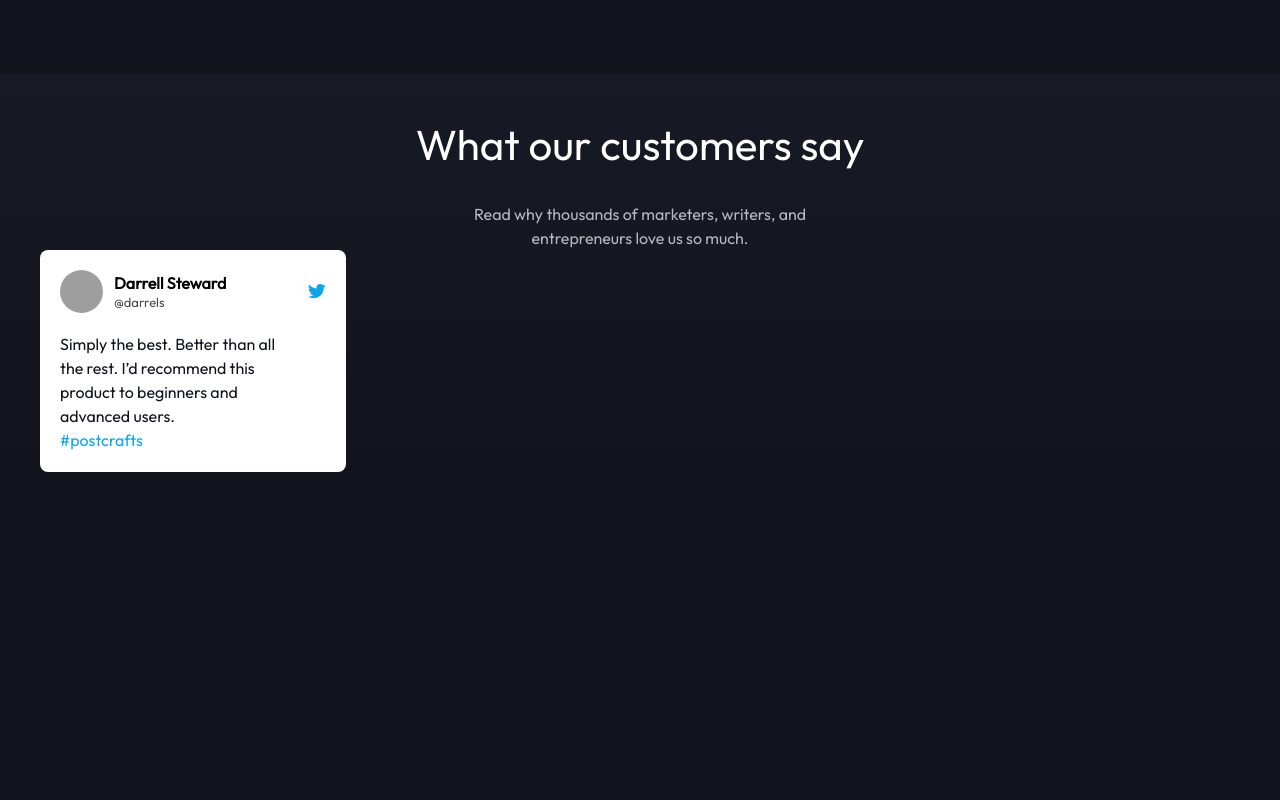
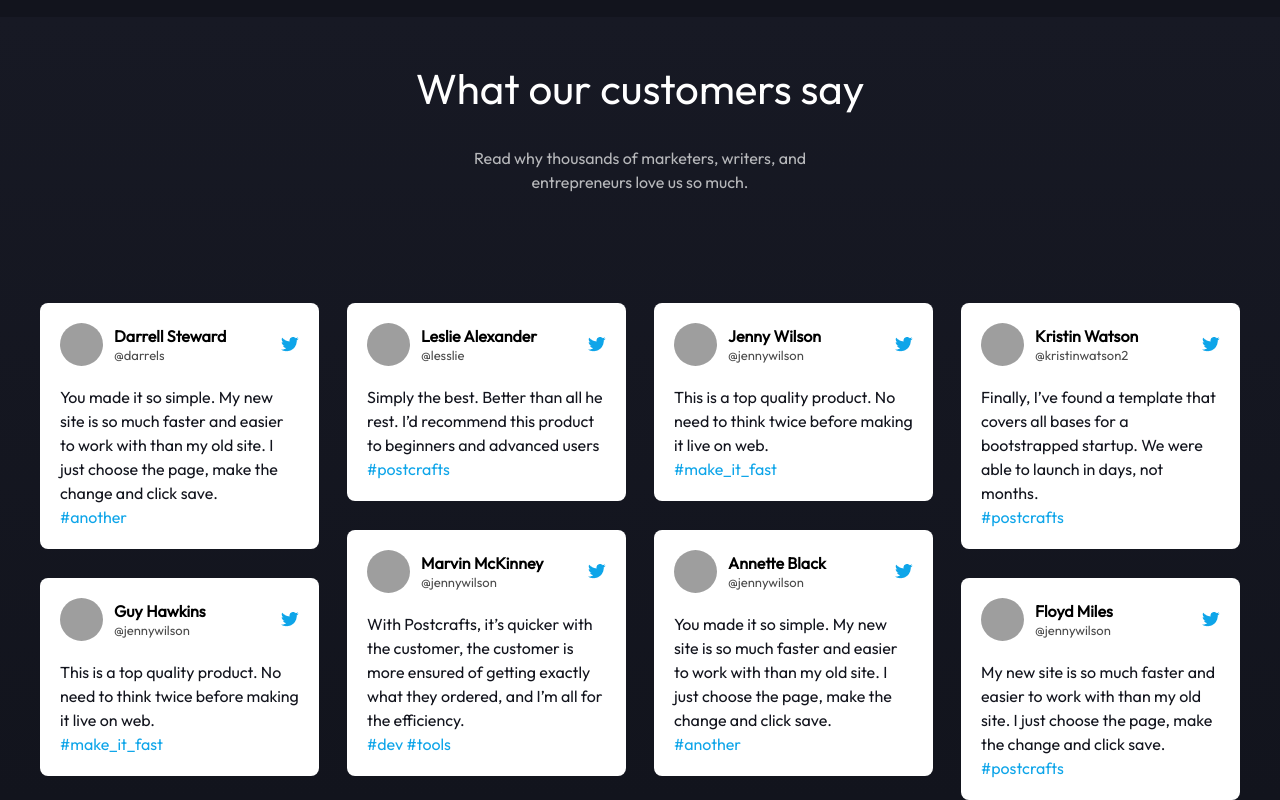
Before and after one commit to Galib6/uniclient_tech, a Next.js app: page / in a window 1280 px wide. Shown: the part 3972-4772 px from the top of the page. Before the commit the page ends 4444 px from the top, so only its background shows below. Built offline with nearby package versions, Linux system fonts and the light colour scheme; grey boxes are pictures that could not be loaded.

Commit message:
card added

```diff
--- a/components/BlogHeadline.jsx
+++ b/components/BlogHeadline.jsx
@@ -12,7 +12,7 @@ const BlogHeadline = () => {
   return (
     <div>
       <Wrapper>
-        <h1 className="text-[42px] text-center text-white mt-[88px] leading-tight">
+        <h1 className="text-[42px] text-center text-white mt-[28px] leading-tight">
           Mixland helps you <br /> build beautiful website
         </h1>
         <div className="grid grid-cols-3 mt-[83px] gap-[49px] mb-[126px]">
--- a/components/Testimonial.jsx
+++ b/components/Testimonial.jsx
@@ -1,7 +1,74 @@
 import React from "react";
 import Wrapper from "./Warpper";
+import TwitterCard from "./twitterCard";
 
 const Testimonial = () => {
+  const twitterData = [
+    {
+      id: 1,
+      thumb: "https://i.ibb.co/q5qrW6b/Ellipse-14.png",
+      name: "Darrell Steward",
+      userName: "@darrels",
+      post: "You made it so simple. My new site is so much faster and easier to work with than my old site. I just choose the page, make the change and click save.",
+      hashTag: "#another",
+    },
+    {
+      id: 2,
+      thumb: "https://i.ibb.co/2KLLCB8/Ellipse-14-1.png",
+      name: "Leslie Alexander",
+      userName: "@lesslie",
+      post: "Simply the best. Better than all  he rest. I’d recommend this  product to beginners and  advanced users ",
+      hashTag: "#postcrafts",
+    },
+    {
+      id: 3,
+      thumb: "https://i.ibb.co/8g6msZJ/Ellipse-14-2.png",
+      name: "Jenny Wilson",
+      userName: "@jennywilson",
+      post: "This is a top quality product. No  need to think twice before making   it live on web.  ",
+      hashTag: "#make_it_fast",
+    },
+    {
+      id: 4,
+      thumb: "https://i.ibb.co/Q8HH0CC/Ellipse-14-3.png",
+      name: "Kristin Watson",
+      userName: "@kristinwatson2",
+      post: "Finally, I’ve found a template that covers all bases for a bootstrapped startup. We were able to launch in days, not months.",
+      hashTag: "#postcrafts",
+    },
+    {
+      id: 5,
+      thumb: "https://i.ibb.co/tQtqzjh/Ellipse-14-4.png",
+      name: "Guy Hawkins",
+      userName: "@jennywilson",
+      post: "This is a top quality product. No need to think twice before making it live on web.",
+      hashTag: "#make_it_fast",
+    },
+    {
+      id: 6,
+      thumb: "https://i.ibb.co/cXwWV67/Ellipse-14-5.png",
+      name: "Marvin McKinney",
+      userName: "@jennywilson",
+      post: "With Postcrafts, it’s quicker with the customer, the customer is more ensured of getting exactly what they ordered, and I’m all for the efficiency.",
+      hashTag: "#dev #tools",
+    },
+    {
+      id: 7,
+      thumb: "https://i.ibb.co/qrV53jT/Ellipse-14-6.png",
+      name: "Annette Black",
+      userName: "@jennywilson",
+      post: "You made it so simple. My new site is so much faster and easier to work with than my old site. I just choose the page, make the change and click save.",
+      hashTag: "#another",
+    },
+    {
+      id: 8,
+      thumb: "https://i.ibb.co/Pgwp8v5/Ellipse-14-7.png",
+      name: "Floyd Miles",
+      userName: "@jennywilson",
+      post: "My new site is so much faster and easier to work with than my old site. I just choose the page, make the change and click save.",
+      hashTag: "#postcrafts",
+    },
+  ];
   return (
     <div className="gradient-background">
       <Wrapper>
@@ -12,30 +79,22 @@ const Testimonial = () => {
           Read why thousands of marketers, writers, and <br /> entrepreneurs
           love us so much.
         </p>
-        <div>
-          <div className="w-[306px] bg-white p-[20px] rounded-lg">
-            <div className="flex justify-between items-center">
-              <div className="flex justify-start items-center">
-                <img
-                  src="https://cdn.pixabay.com/photo/2015/04/23/22/00/tree-736885_1280.jpg"
-                  alt=""
-                  className="h-[43px] w-[43px] rounded-full mr-[11px]"
-                />
-                <div>
-                  <h1 className="font-semibold text-[16px] text-black">
-                    Darrell Steward
-                  </h1>
-                  <p className="text-[13px] opacity-70 mt-[-2px]">@darrels</p>
-                </div>
-              </div>
-              <img src="twitter.png" alt="" />
-            </div>
-            <p className="text-[#12141D] text-[16px] mt-[19px]">
-              Simply the best. Better than all <br /> the rest. I’d recommend
-              this <br />
-              product to beginners and <br /> advanced users. <br />{" "}
-              <span className="text-[#0EA5E9]">#postcrafts</span>
-            </p>
+        <div className="grid grid-cols-4 gap-[28px] mt-[109px]">
+          <div className="space-y-[29px]">
+            <TwitterCard data={twitterData[0]}></TwitterCard>
+            <TwitterCard data={twitterData[4]}></TwitterCard>
+          </div>
+          <div className="space-y-[29px]">
+            <TwitterCard data={twitterData[1]}></TwitterCard>
+            <TwitterCard data={twitterData[5]}></TwitterCard>
+          </div>
+          <div className="space-y-[29px]">
+            <TwitterCard data={twitterData[2]}></TwitterCard>
+            <TwitterCard data={twitterData[6]}></TwitterCard>
+          </div>
+          <div className="space-y-[29px]">
+            <TwitterCard data={twitterData[3]}></TwitterCard>
+            <TwitterCard data={twitterData[7]}></TwitterCard>
           </div>
         </div>
       </Wrapper>
--- /dev/null
+++ b/components/TwitterCard.jsx
@@ -0,0 +1,27 @@
+import React from "react";
+
+const TwitterCard = ({ data }) => {
+  const { thumb, name, userName, post, hashTag } = data;
+  return (
+    <div className=" bg-white p-[20px] rounded-lg">
+      <div className="flex justify-between items-center">
+        <div className="flex justify-start items-center">
+          <img
+            src={thumb}
+            alt=""
+            className="h-[43px] w-[43px] rounded-full mr-[11px]"
+          />
+          <div>
+            <h1 className="font-semibold text-[16px] text-black">{name}</h1>
+            <p className="text-[13px] opacity-70 mt-[-2px]">{userName}</p>
+          </div>
+        </div>
+        <img src="twitter.png" alt="" />
+      </div>
+      <p className="text-[#12141D] text-[16px] mt-[19px]">{post}</p>
+      <p className="text-[#0EA5E9]">{hashTag}</p>
+    </div>
+  );
+};
+
+export default TwitterCard;
```
